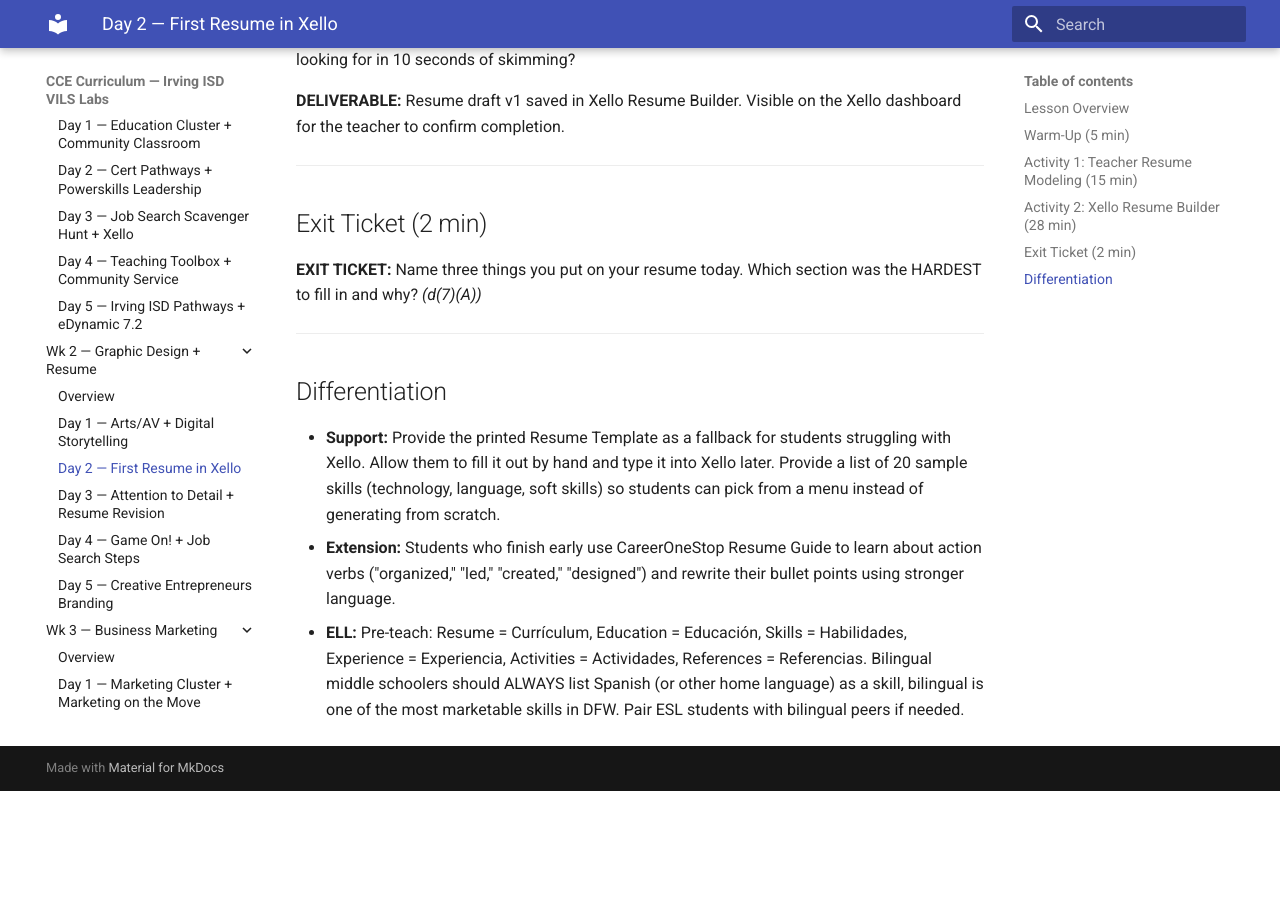
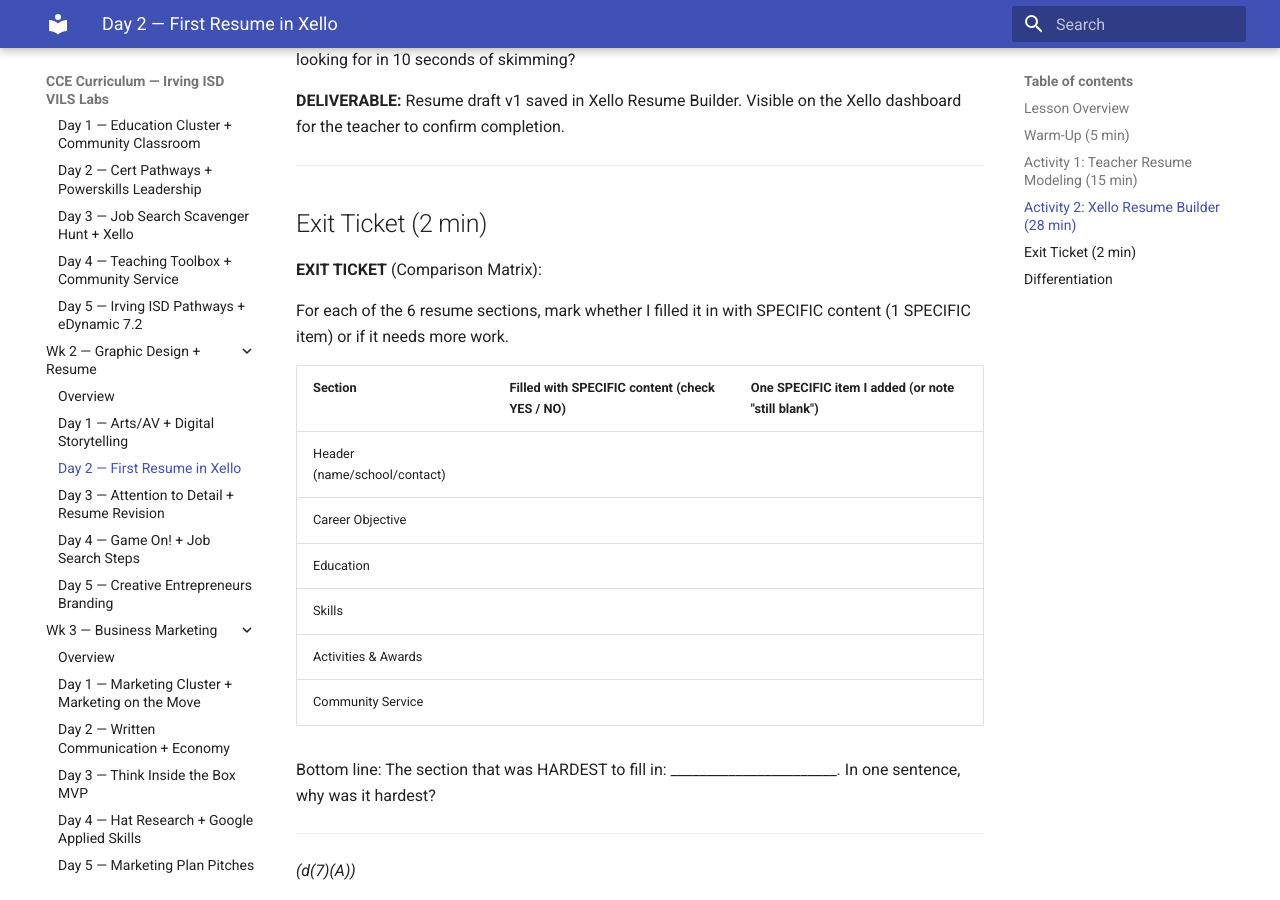
Before and after one commit to elbrielle/cce-curriculum, an MkDocs documentation site: the page built from docs/6sw/wk2-graphic-design-resume/day2.md, in a window 1280 px wide and 900 px high, scrolled down 2682 px. Built offline with MkDocs 1.6.1 and Material for MkDocs 9.7.7, drawn with Linux system fonts in a browser that asks for light colours; the version menu is left out; before the commit the page ends 3473 px from its top, so only the background shows below that.

Commit message:
AUDIT: 6SW Wk2 Day 1 + Day 2 exit-ticket rewrite

```diff
--- a/docs/6sw/wk2-graphic-design-resume/day2.md
+++ b/docs/6sw/wk2-graphic-design-resume/day2.md
@@ -82,7 +82,24 @@ Students work independently. Teacher circulates with three jobs:
 
 ## Exit Ticket (2 min)
 
-**EXIT TICKET:** Name three things you put on your resume today. Which section was the HARDEST to fill in and why? *(d(7)(A))*
+**EXIT TICKET** (Comparison Matrix):
+
+For each of the 6 resume sections, mark whether I filled it in with SPECIFIC content (1 SPECIFIC item) or if it needs more work.
+
+| Section | Filled with SPECIFIC content (check YES / NO) | One SPECIFIC item I added (or note "still blank") |
+|---|---|---|
+| Header (name/school/contact) | | |
+| Career Objective | | |
+| Education | | |
+| Skills | | |
+| Activities & Awards | | |
+| Community Service | | |
+
+Bottom line: The section that was HARDEST to fill in: _______________________. In one sentence, why was it hardest?
+
+   ___________________________________________________________________
+
+*(d(7)(A))*
 
 ---
 
```
Also changed, not shown: docs/6sw/wk2-graphic-design-resume/day1.md (+23 -1 lines).
